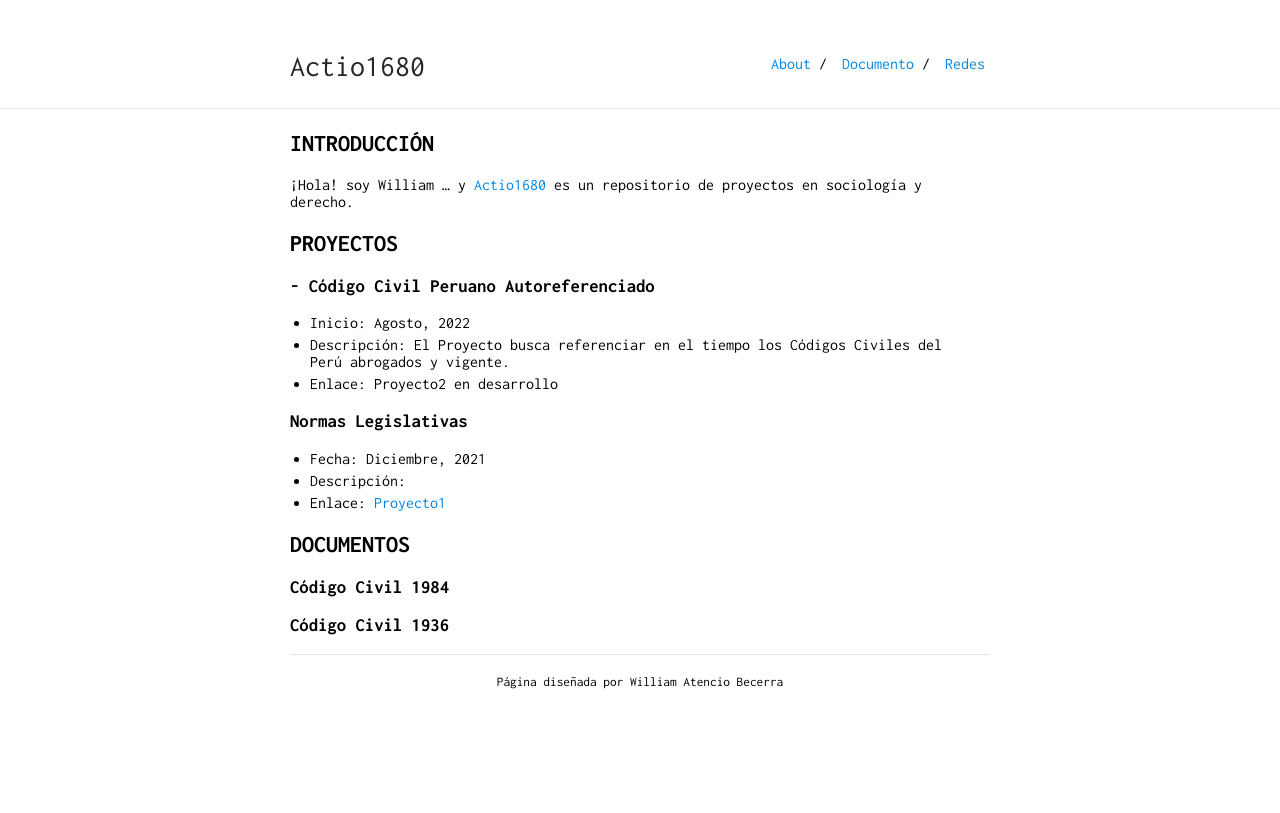
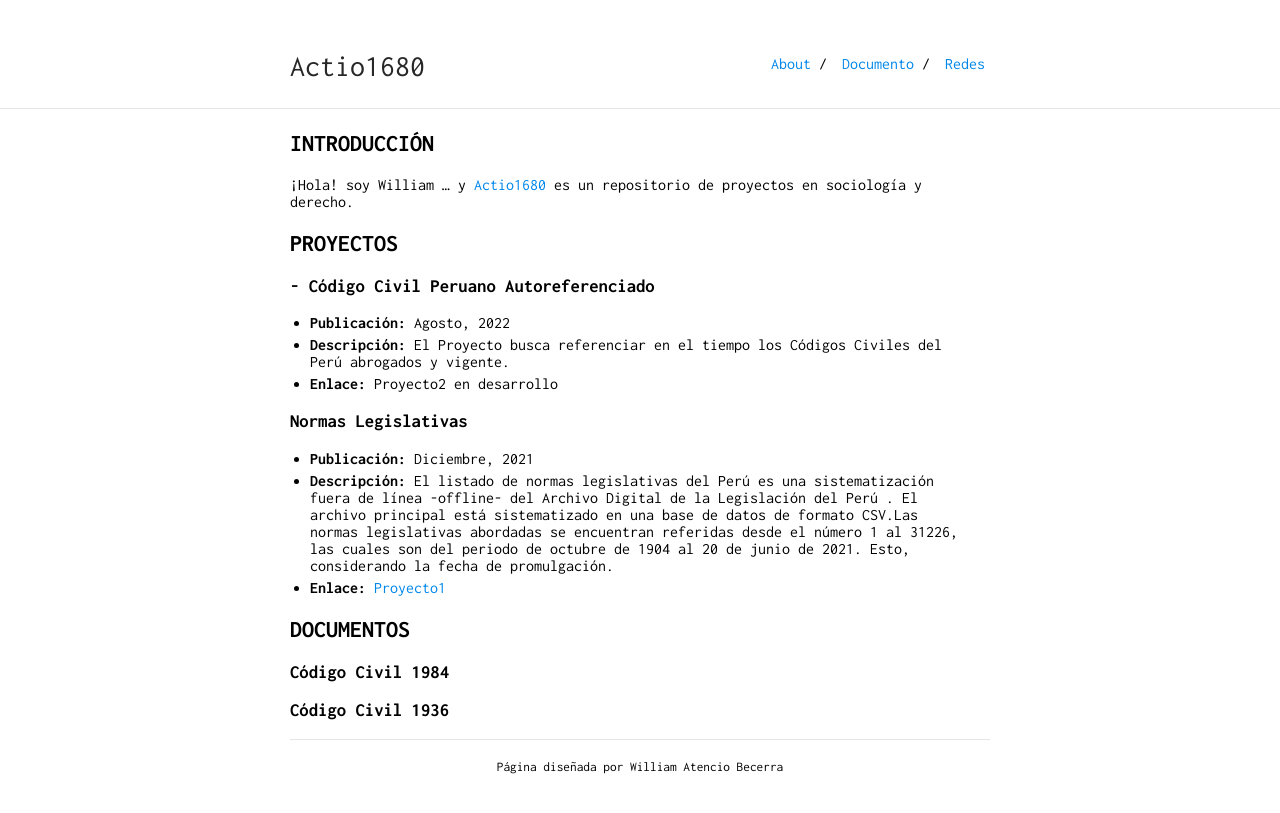
Before and after one commit to actio1680/actio1680.github.io, a Jekyll site: the page built from index.md, in a window 1280 px wide. Shown: the top 813 px of the page. Built offline with Jekyll 4.4.1, drawn with Linux system fonts in a browser that asks for light colours; our own code applies the rules of GitHub Pages for plain Markdown files.

Commit message:
Update index.md

```diff
--- a/index.md
+++ b/index.md
@@ -13,14 +13,14 @@ layout: default
 ## PROYECTOS
 
 ### - Código Civil Peruano Autoreferenciado
-- Inicio: Agosto, 2022
-- Descripción: El Proyecto busca referenciar en el tiempo los Códigos Civiles del Perú abrogados y vigente.
-- Enlace: Proyecto2 en desarrollo
+- **Publicación:** Agosto, 2022
+- **Descripción:** El Proyecto busca referenciar en el tiempo los Códigos Civiles del Perú abrogados y vigente.
+- **Enlace:** Proyecto2 en desarrollo
 
 ### Normas Legislativas
-- Fecha: Diciembre, 2021
-- Descripción:
-- Enlace: [Proyecto1](https://github.com/actio1680/Normas-legislativas-Peru-1904-2021)
+- **Publicación:** Diciembre, 2021
+- **Descripción:** El listado de normas legislativas del Perú es una sistematización fuera de línea -offline- del Archivo Digital de la Legislación del Perú . El archivo principal está sistematizado en una base de datos de formato CSV.Las normas legislativas abordadas se encuentran referidas desde el número 1 al 31226, las cuales son del periodo de octubre de 1904 al 20 de junio de 2021. Esto, considerando la fecha de promulgación.
+- **Enlace:** [Proyecto1](https://github.com/actio1680/Normas-legislativas-Peru-1904-2021)
 
 
 
```
